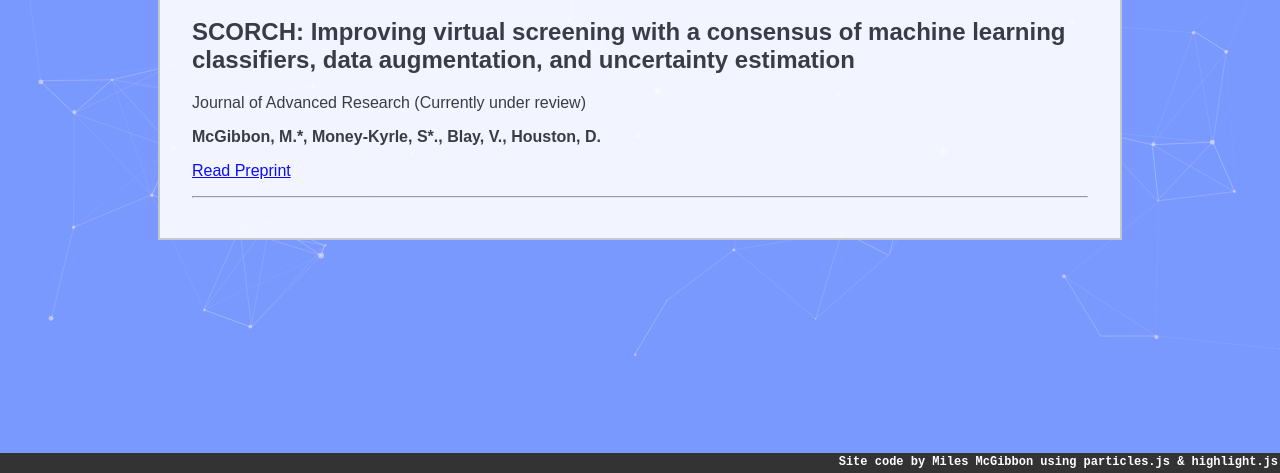
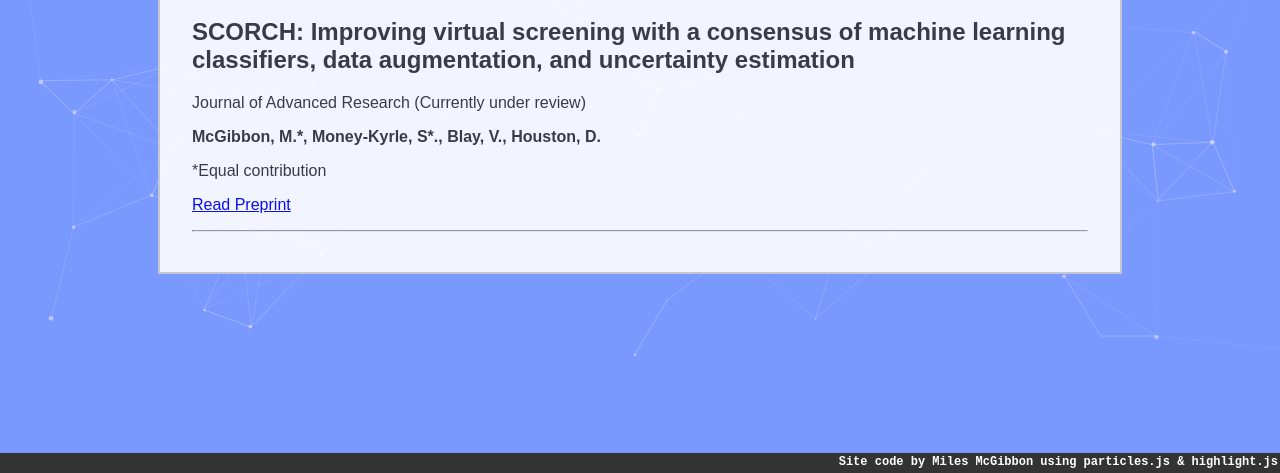
Before and after one commit to SMVDGroup/SMVDGroup.github.io, a plain HTML site: page publications.html in a window 1280 px wide. Shown: the part 327-800 px from the top of the page. Drawn offline with Linux system fonts and the light colour scheme.

Commit message:
Updated publication page

```diff
--- a/publications.html
+++ b/publications.html
@@ -24,6 +24,7 @@
       uncertainty estimation </h2>
       <p> Journal of Advanced Research (Currently under review) </p>
       <p><b>McGibbon, M.*, Money-Kyrle, S*., Blay, V., Houston, D.</b></p>
+      <p> *Equal contribution </p>
       <a href="papers/scorch.pdf"><p>Read Preprint</p><a>
       <hr>
     </div>
```
